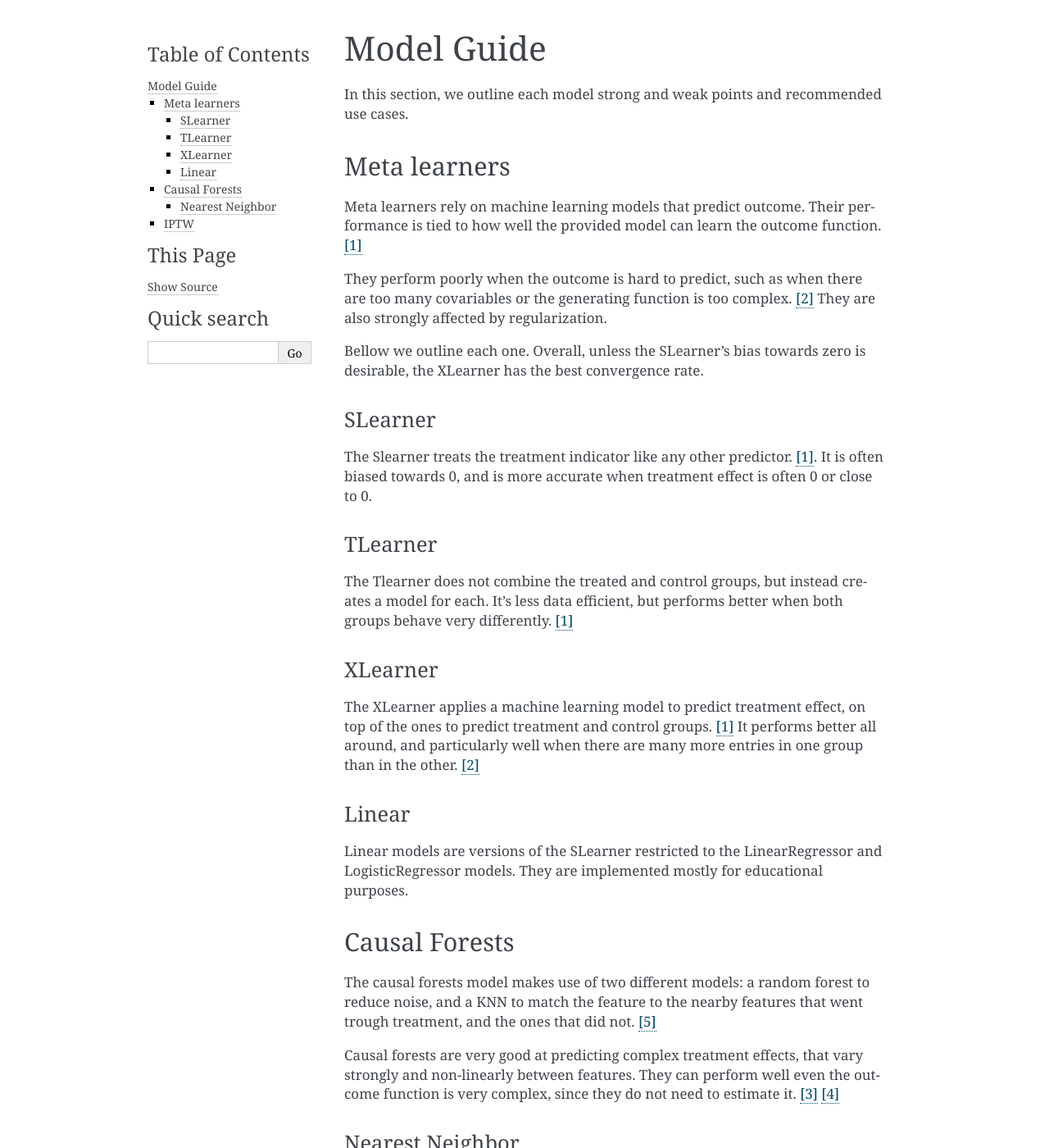
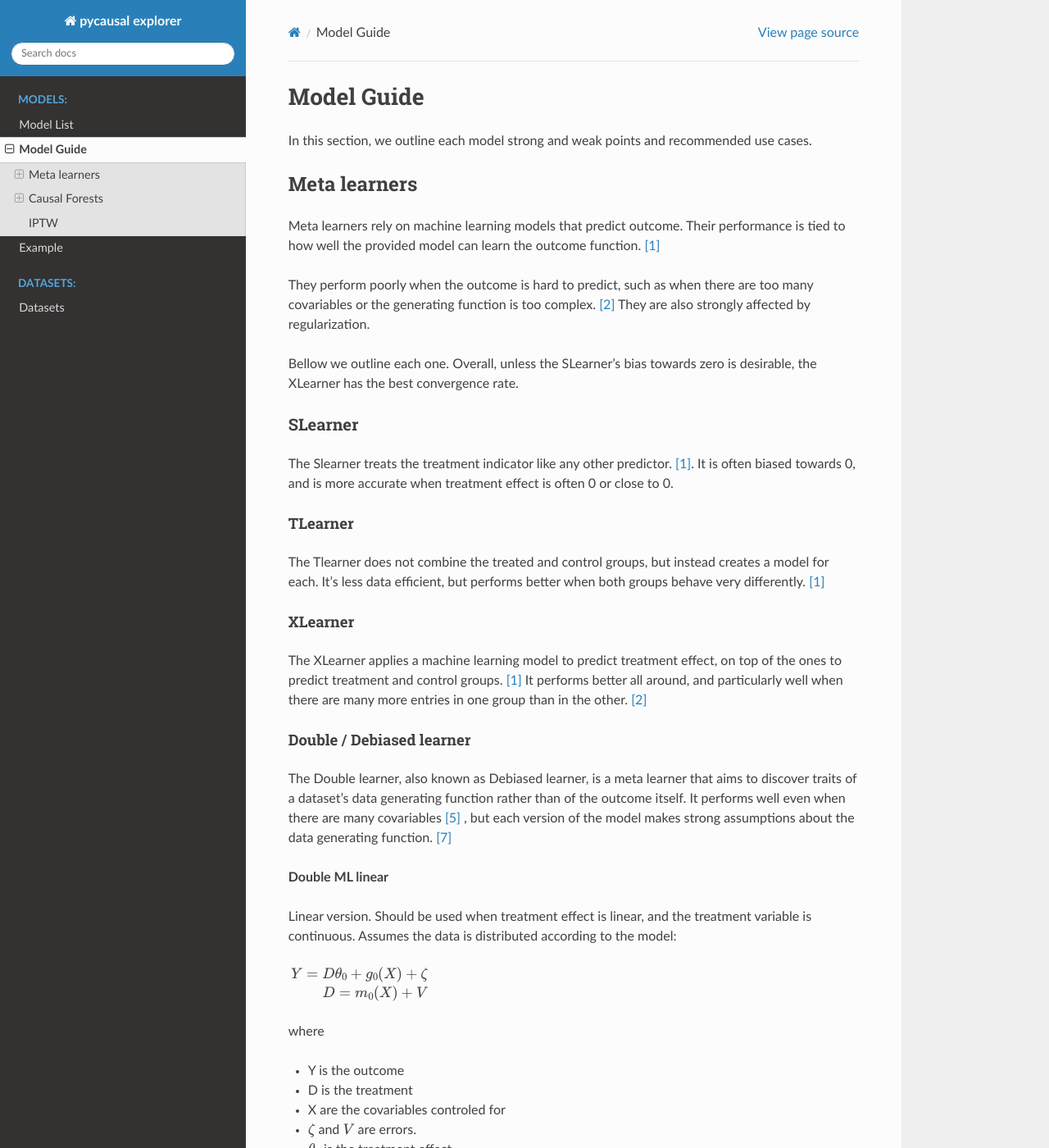
Before and after one commit to gotolino/pycausal-explorer, a Sphinx documentation site: the page built from docs/guide.rst, in a window 1280 px wide and 1400 px high. Shown: the whole window at 82% size. Built offline with Sphinx 7.4.7 and the Read the Docs theme 2.0.0, drawn with Linux system fonts in a browser that asks for light colours; formulas are drawn with MathJax 3; some of the changed text lies outside the part shown.

Commit message:
docs: Added doube ml documentation

```diff
--- a/docs/conf.py
+++ b/docs/conf.py
@@ -84,7 +84,7 @@ pygments_style = None
 # The theme to use for HTML and HTML Help pages.  See the documentation for
 # a list of builtin themes.
 #
-html_theme = 'alabaster'
+html_theme = 'sphinx_rtd_theme'
 
 # Theme options are theme-specific and customize the look and feel of a theme
 # further.  For a list of options available for each theme, see the
--- a/docs/guide.rst
+++ b/docs/guide.rst
@@ -1,5 +1,5 @@
 Model Guide
--------------
+*************
 In this section, we outline each model strong and weak points and recommended
 use cases.
 
@@ -18,30 +18,72 @@ Bellow we outline each one. Overall, unless the SLearner's bias towards zero
 is desirable, the XLearner has the best convergence rate.
 
 SLearner
-""""""""""
+"""""""""
 The Slearner treats the treatment indicator like any
 other predictor. `[1]`_. It is often biased towards 0,
 and is more accurate when treatment effect is often 0 or close to 0.
 
 TLearner
-""""""""""
+---------
 The Tlearner does not combine the treated and control groups, but instead
 creates a model for each. It's less data efficient, but performs better when both
 groups behave very differently. `[1]`_
 
 XLearner
-""""""""""
+---------
 The XLearner applies a machine learning model to predict treatment effect, on top
 of the ones to predict treatment and control groups. `[1]`_ It performs better all around,
 and particularly well when there are many more entries in one group than in the other. `[2]`_
 
-Linear
-""""""""""
-Linear models are versions of the SLearner restricted to the LinearRegressor
-and LogisticRegressor models. They are implemented mostly for educational purposes.
+Double / Debiased learner
+--------------------------
+The Double learner, also known as Debiased learner, is a meta learner that aims to discover traits of a
+dataset's data generating function rather than of the outcome itself. It performs
+well even when there are many covariables `[5]`_ , but each version of the model
+makes strong assumptions about the data generating function. `[7]`_
+
+**Double ML linear**
+
+Linear version. Should be used when treatment effect is linear, and
+the treatment variable is continuous. Assumes the data is distributed according to the model:
+
+:math:`\begin{align}\begin{aligned}Y = D \theta_0 + g_0(X) + \zeta\\D = m_0(X) + V\end{aligned}\end{align}`
+
+where
+
+* Y is the outcome
+* D is the treatment
+* X are the covariables controled for
+* :math:`\zeta` and :math:`V` are errors.
+* :math:`\theta_0` is the treatment effect
+* :math:`g_0` is the function that describes the impact of X on Y
+* :math:`m_0` is the function that describes the impact of X on D
+
+The functions :math:`g_0` and :math:`m_0` are estimated by learners provided by the user.
+
+**Double ML binary**
+
+Binary treatment version. Should be used when treatment is a binary variable.
+Assumes the data is distributed according to the model:
+
+:math:`\begin{align}\begin{aligned}Y = g_0(D, X) + U\\D = m_0(X) + V\end{aligned}\end{align}`
+
+where
+
+* Y is the outcome
+* D is the treatment
+* X are the covariables controled for
+* :math:`U` and :math:`V` are errors.
+* :math:`g_0` is the function that describes the impact of X on Y
+* :math:`m_0` is the function that describes the impact of X on D
+
+The functions :math:`g_0` and :math:`m_0` are estimated by learners provided by the user.
 
 
-
+Linear Learners
+-----------------
+Linear learners are versions of the SLearner restricted to the LinearRegressor
+and LogisticRegressor models. They are implemented mostly for educational and illustrative purposes.
 
 
 Causal Forests
@@ -74,3 +116,7 @@ As a result the treatment effect estimation is simplified.
 .. _[4]: https://arxiv.org/pdf/1706.03461.pdf
 
 .. _[5]: https://www.statworx.com/en/content-hub/blog/machine-learning-goes-causal-ii-meet-the-random-forests-causal-brother/ (causal forests)
+
+
+.. _[6]: https://arxiv.org/pdf/1608.00060.pdf
+.. _[7]: https://arxiv.org/abs/1608.00060
--- a/docs/index.rst
+++ b/docs/index.rst
@@ -47,6 +47,7 @@ Their effectiveness depends on how well the provided model can predict the relev
    | :mod:`pycausal_explorer.meta._single_learner`
    | :mod:`pycausal_explorer.meta._tlearner`
    | :mod:`pycausal_explorer.meta._xlearner`
+   | :mod:`pycausal_explorer.meta._doubleML`
 
 |
 
--- a/docs/model_list.rst
+++ b/docs/model_list.rst
@@ -19,6 +19,9 @@ know which model to chose, we have a guide :doc:`here<guide>`
 .. automodule:: pycausal_explorer.meta._xlearner
    :members:
 
+.. automodule:: pycausal_explorer.meta._doubleML
+   :members:
+
 .. automodule:: pycausal_explorer.nearest_neighbors._k_nearest_neighbors
    :members:
 
```
